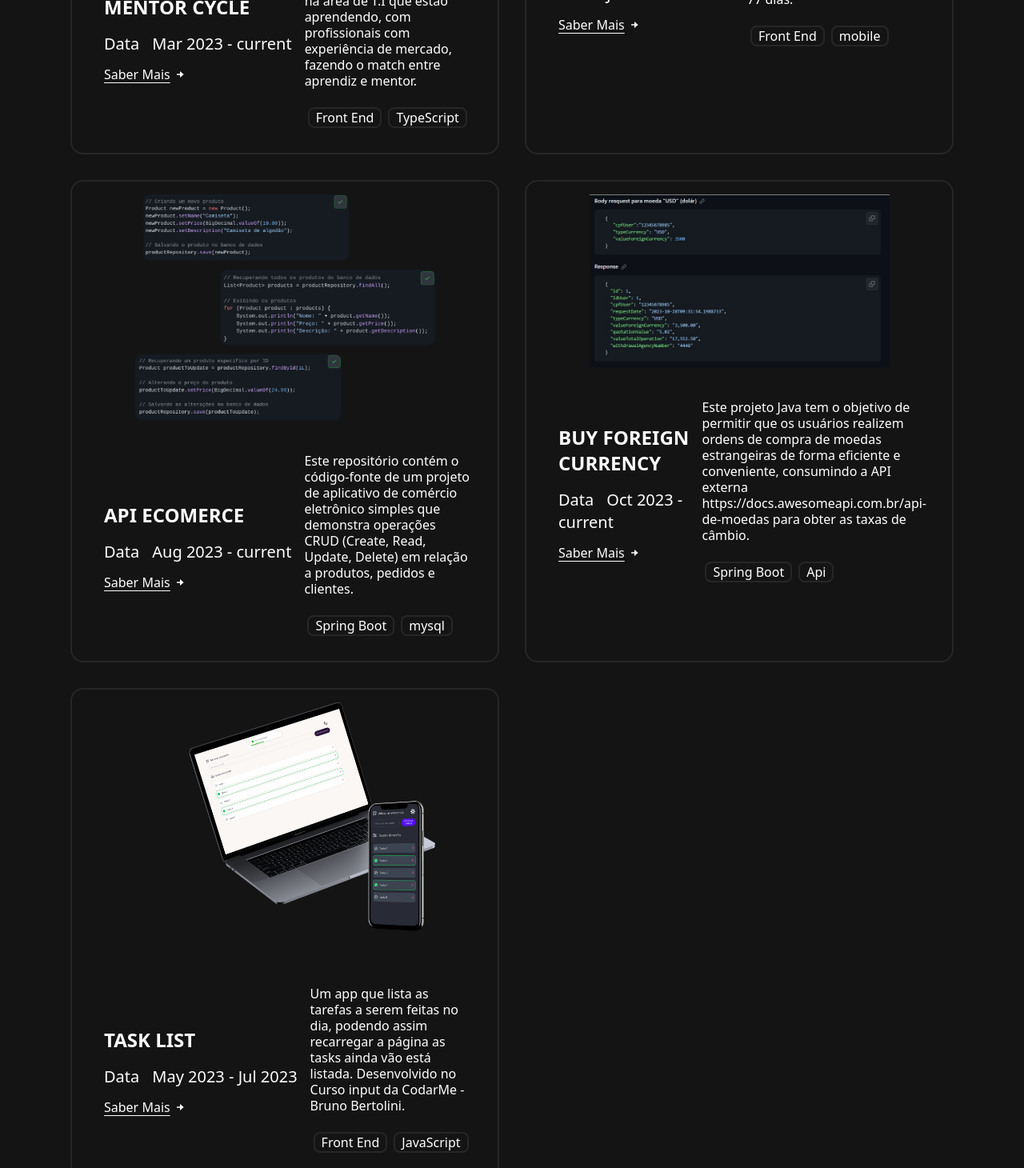
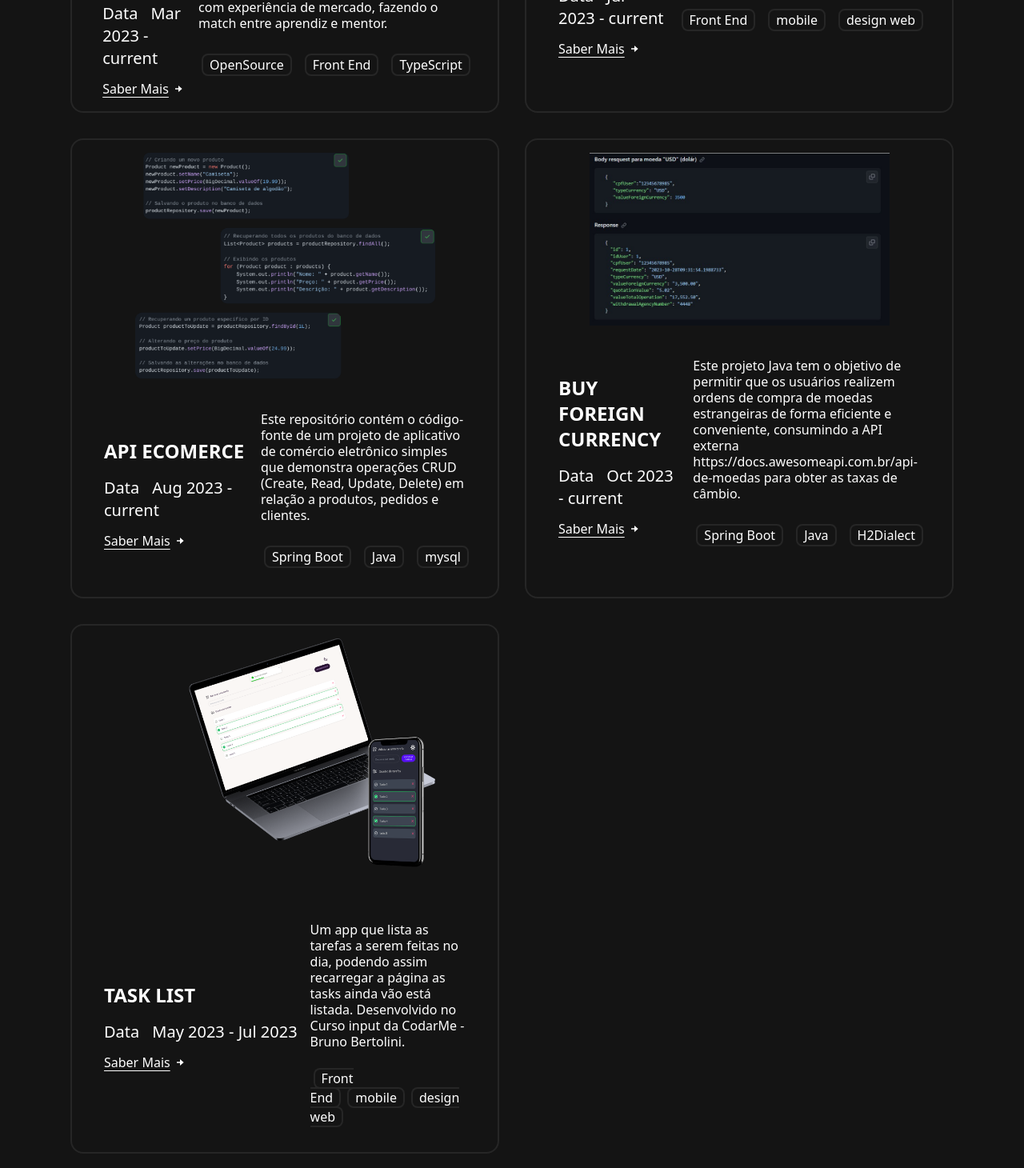
Before and after one commit to Ar3secchim/Project-Portifolio-web, a React (Vite) app: page /projects in a window 1280 px wide. Shown: the part 800-2260 px from the top of the page at 80% size. Built offline with nearby package versions, Linux system fonts and the light colour scheme.

Commit message:
feat: update details

```diff
--- a/src/components/Flags.jsx
+++ b/src/components/Flags.jsx
@@ -6,12 +6,12 @@ export function Flags({Title, Icon, ClassName}){
   return(
     <span className={twMerge(`border-2 hover:bg-gray-300 rounded-lg w-max m-1 border-gray-300  ${ClassName}`)}>
       {Icon ?
-        <span className="text-base px-[8px] py-[2px]">{Title}</span>
-        :
-        <span className="text-base flex flex-row justify-center items-center mx-[8px] my-[4px]">
+        <span className="text-base flex flex-row justify-center items-center mx-[8px] my-[3px]">
           <BiCircle size={10} className="mr-2"/>
           {Title}
         </span>
+        :
+        <span className="text-base px-[8px] py-[2px]">{Title}</span>
       }
     </span>
   )
--- a/src/components/PageProject.jsx
+++ b/src/components/PageProject.jsx
@@ -11,9 +11,9 @@ export function PageProject({children, Title, Status, ClassName, image, urlProje
 
           {children}
 
-          <div className="flex flex-col">
-            <a href={urlProject} target="_blank" className="flex items-center gap-1 underline underline-offset-4 "> Saber Mais <BiSolidRightArrowAlt/></a>
-            <a href={urlWebsite} target="_blank" className="flex items-center gap-1 underline underline-offset-4"> WebSite <BiSolidRightArrowAlt/></a>
+          <div className="flex flex-col gap-2">
+            <a href={urlProject} target="_blank" className="flex items-center gap-1 text-lg underline underline-offset-4"> Saber Mais <BiSolidRightArrowAlt/></a>
+            <a href={urlWebsite} target="_blank" className="flex items-center gap-1 text-lg underline underline-offset-4"> WebSite <BiSolidRightArrowAlt/></a>
           </div>
         </div>
 
--- a/src/pages/Home.jsx
+++ b/src/pages/Home.jsx
@@ -37,22 +37,21 @@ export function Home() {
      <Container  ClassName=" bg-zinc-950">
         <ContainerRoot ClassName="flex-col justify-center items-center">
           <div id="#about">
-            <h1 className="font-thin text-2xl py-72 lg:text-4xl lg:py-82 md:py-52">Less to worry about...</h1>
+            <h1 className="font-thin text-2xl py-64 lg:text-4xl lg:py-82 md:py-52">Less to worry about...</h1>
           </div>
           <p className='py-4 text-xl'>Quem sou eu</p>
         </ContainerRoot>
       </Container>
 
       <Container ClassName="bg-about bg-no-repeat bg-cover ">
-        <ContainerRoot ClassName="flex-col text-center lg:gap-8 lg:font-thin lg:text-2xl text-xl justify-center gap-6 ">
-          <p>Como iniciante na área da tecnologia, sou movido por uma fome insaciável de explorar o imenso mundo da tecnologia. </p>
+        <ContainerRoot ClassName="flex-col text-center lg:gap-8 lg:font-thin lg:text-2xl text-lg justify-center gap-6 text-center">
+          <p>Como iniciante na área da tecnologia, sou movido por uma fome insaciável de resolver problemas através da tecnologia. </p>
           <p>
-            O meu objetivo é propor, de forma criativa e acessível, soluções para resolver problemas das pessoas. É claro que esta viagem
-            vai para além do crescimento profissional e da transição de carreira;
+            O meu objetivo é propor, de forma criativa e acessível, soluções para resolver problemas das pessoas.
           </p>
           <p>
-            Trata-se de realizar um sonho antigo que me levou a migrar para a área da tecnologia.
-            É por isso que os meus olhos brilham de entusiasmo e estou constantemente motivado.
+            Esse objetivo tem por trás e realizar um sonho antigo que me levou a migrar para a área da tecnologia, que é mostrar para as pessoas que a tecnologia veio para
+            facilitar nossas vidas. É por esse motivo que os meus olhos brilham de entusiasmo e me mantém constantemente motivada.
           </p>
         </ContainerRoot>
       </Container>
@@ -66,16 +65,17 @@ export function Home() {
             image={project77}
             urlProject="https://github.com/Ar3secchim/project-77-days"
             urlWebsite="https://project-77-days-pwa.vercel.app/"
+
           >
             <div className="flex gap-2">
-              <Flags Icon={true} Title="Front End"/>
-              <Flags Icon={true} Title="mobile"/>
-              <Flags Icon={true} Title="design web"/>
+              <Flags Icon={false} Title="Front End"/>
+              <Flags Icon={false} Title="mobile"/>
+              <Flags Icon={false} Title="design web"/>
             </div>
 
             <div className='py-4'>
-              <span className='mr-8 text-xl'>Data</span>
-              <span className='text-xl'>Jul 2023 - current</span>
+              <span className='mr-6 text-xl'>Data</span>
+              <span className='text-lg'>Jul 2023 - current</span>
             </div>
           </PageProject>
         </ContainerRoot>
@@ -90,16 +90,17 @@ export function Home() {
             image={taksList}
             urlProject="https://github.com/Ar3secchim/tasks-list-react"
             urlWebsite="https://tasks-list-gilt.vercel.app/"
+            ClassName="border-black"
           >
             <div className="flex gap-2">
-              <Flags ClassName="border-black" Icon={true} Title="Front End"/>
-              <Flags ClassName="border-black" Icon={true} Title="mobile"/>
-              <Flags ClassName="border-black" Icon={true} Title="design web"/>
+              <Flags ClassName="border-black" Icon={false} Title="Front End"/>
+              <Flags ClassName="border-black" Icon={false} Title="mobile"/>
+              <Flags ClassName="border-black" Icon={false} Title="design web"/>
             </div>
 
             <div className='py-4'>
-              <span className='mr-8 text-xl'>Data</span>
-              <span className='text-xl'>May 2023 - Jul 2023</span>
+              <span className='mr-4 text-lg'>Data</span>
+              <span className='text-lg'>May 2023 - Jul 2023</span>
             </div>
           </PageProject>
         </ContainerRoot>
@@ -116,14 +117,14 @@ export function Home() {
               urlWebsite="https://github.com/Ar3secchim/crud-Ecommerce-App"
             >
               <div className="flex gap-2">
-                <Flags Icon={true} Title="Back End"/>
-                <Flags Icon={true} Title="Java"/>
-                <Flags Icon={true} Title="mysql"/>
+                <Flags Icon={false} Title="Back End" />
+                <Flags Icon={false} Title="Java"/>
+                <Flags Icon={false} Title="mysql"/>
               </div>
 
               <div className='py-4'>
-                <span className='mr-6 text-xl'>Data</span>
-                <span className='text-xl'>Aug 2023 - current</span>
+                <span className='mr-4 text-lg'>Data</span>
+                <span className='text-lg'>Aug 2023 - current</span>
               </div>
             </PageProject>
           </ContainerRoot>
@@ -140,14 +141,14 @@ export function Home() {
                 urlWebsite="https://marinasemijoias.vercel.app/"
               >
               <div className="flex gap-2">
-                <Flags Icon={true} Title="Front End"/>
-                <Flags Icon={true} Title="mobile"/>
-                <Flags Icon={true} Title="design web"/>
+                <Flags Icon={false} Title="Front End" />
+                <Flags Icon={false} Title="mobile"/>
+                <Flags Icon={false} Title="design web"/>
               </div>
 
               <div className='py-4'>
-                <span className='mr-8 text-xl'>Data</span>
-                <span className='text-xl'>Jul 2022 - Aug 2023</span>
+                <span className='mr-4 text-lg'>Data</span>
+                <span className='text-lg'>Jul 2022 - Aug 2023</span>
               </div>
             </PageProject>
           </ContainerRoot>
@@ -160,8 +161,8 @@ export function Home() {
           </ContainerRoot>
         </Container>
 
-        <Container  id="about2" ClassName="bg-[#262626] lg:text-[36px]">
-          <ContainerRoot ClassName="flex-col gap-8 justify-center items-center">
+        <Container  id="about2" ClassName="bg-[#262626] flex-col text-lg gap-6 lg:gap-16 lg:text-[36px] text-center font-thin">
+          <ContainerRoot ClassName="flex-col gap-8">
             <p>O trabalho de excelência resulta do equilíbrio.</p>
             <p className="leading-snug text-center">Se quer um criativo talentoso que desenvolve soluções poderosas de forma sustentável, criativa e funcional.</p>
 
--- a/src/pages/Projects.jsx
+++ b/src/pages/Projects.jsx
@@ -25,9 +25,11 @@ export function Projects(){
             Discription="O Mentor Cycle é um projeto open-source cujo objetivo é conectar pessoas na área de T.I que estão aprendendo, com profissionais com experiência de mercado, fazendo o match entre aprendiz e mentor."
             Href="https://github.com/Ar3secchim//mentor-cycle-fe"
           >
-
-            <Flags Icon={true} Title="Front End"/>
-            <Flags Icon={true} Title="TypeScript"/>
+            <div className="flex gap-2">
+              <Flags Icon={false} Title="OpenSource"/>
+              <Flags Icon={false} Title="Front End"/>
+              <Flags Icon={false} Title="TypeScript"/>
+            </div>
           </CardProject>
 
           <CardProject
@@ -37,8 +39,11 @@ export function Projects(){
             Discription="Um app que faz o acompanhamento de restramento de tasks (hábitos) realizados durante 77 dias."
             Href="https://github.com/Ar3secchim/project-77-days"
           >
-            <Flags Icon={true} Title="Front End"/>
-            <Flags Icon={true} Title="mobile"/>
+            <div className="flex gap-2">
+              <Flags Icon={false} Title="Front End"/>
+              <Flags Icon={false} Title="mobile"/>
+              <Flags Icon={false} Title="design web"/>
+            </div>
           </CardProject>
 
           <CardProject
@@ -48,8 +53,11 @@ export function Projects(){
             Discription="Este repositório contém o código-fonte de um projeto de aplicativo de comércio eletrônico simples que demonstra operações CRUD (Create, Read, Update, Delete) em relação a produtos, pedidos e clientes."
             Href="https://github.com/Ar3secchim/crud-Ecommerce-App"
           >
-            <Flags Icon={true} Title="Spring Boot"/>
-            <Flags Icon={true} Title="mysql"/>
+            <div className="flex gap-2">
+              <Flags Icon={false} Title="Spring Boot"/>
+              <Flags Icon={false} Title="Java"/>
+              <Flags Icon={false} Title="mysql"/>
+            </div>
           </CardProject>
 
           <CardProject
@@ -60,8 +68,11 @@ export function Projects(){
             Href="https://github.com/Ar3secchim//buy-foreign-currency"
           >
 
-            <Flags Icon={true} Title="Spring Boot"/>
-            <Flags Icon={true} Title="Api"/>
+            <div className="flex gap-2">
+              <Flags Icon={false} Title="Spring Boot"/>
+              <Flags Icon={false} Title="Java"/>
+              <Flags Icon={false} Title="H2Dialect"/>
+            </div>
           </CardProject>
 
           <CardProject
@@ -71,8 +82,9 @@ export function Projects(){
             Discription="Um app que lista as tarefas a serem feitas no dia, podendo assim recarregar a página as tasks ainda vão está listada. Desenvolvido no Curso input da CodarMe - Bruno Bertolini."
             Href="https://github.com/Ar3secchim/tasks-list-react"
           >
-            <Flags Icon={true} Title="Front End"/>
-            <Flags Icon={true} Title="JavaScript"/>
+            <Flags Icon={false} Title="Front End"/>
+            <Flags Icon={false} Title="mobile"/>
+            <Flags Icon={false} Title="design web"/>
           </CardProject>
 
         </section>
```
Also changed, not shown: src/components/NavBar.jsx (+0 -12 lines), src/pages/Contact.jsx (+12 -0 lines).
